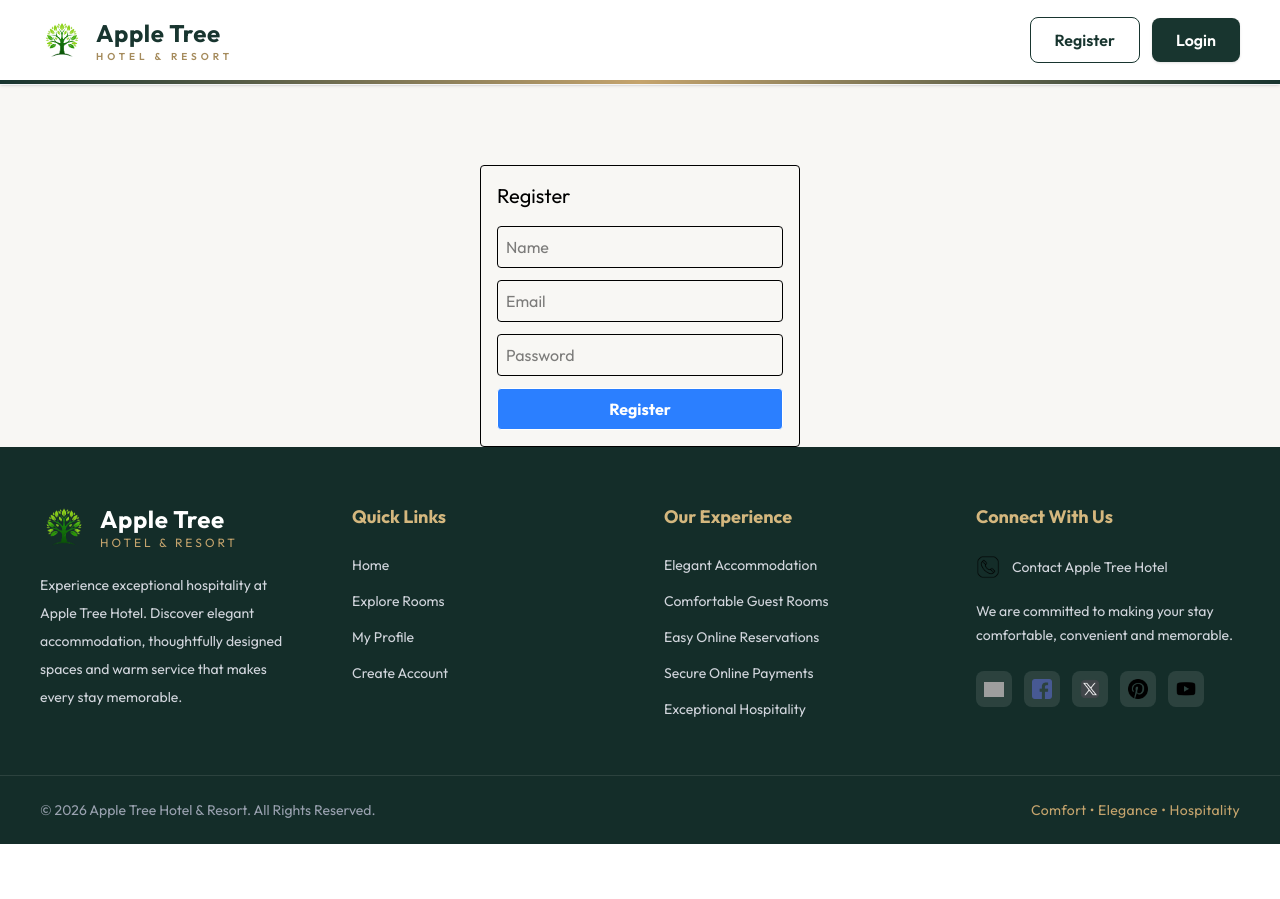
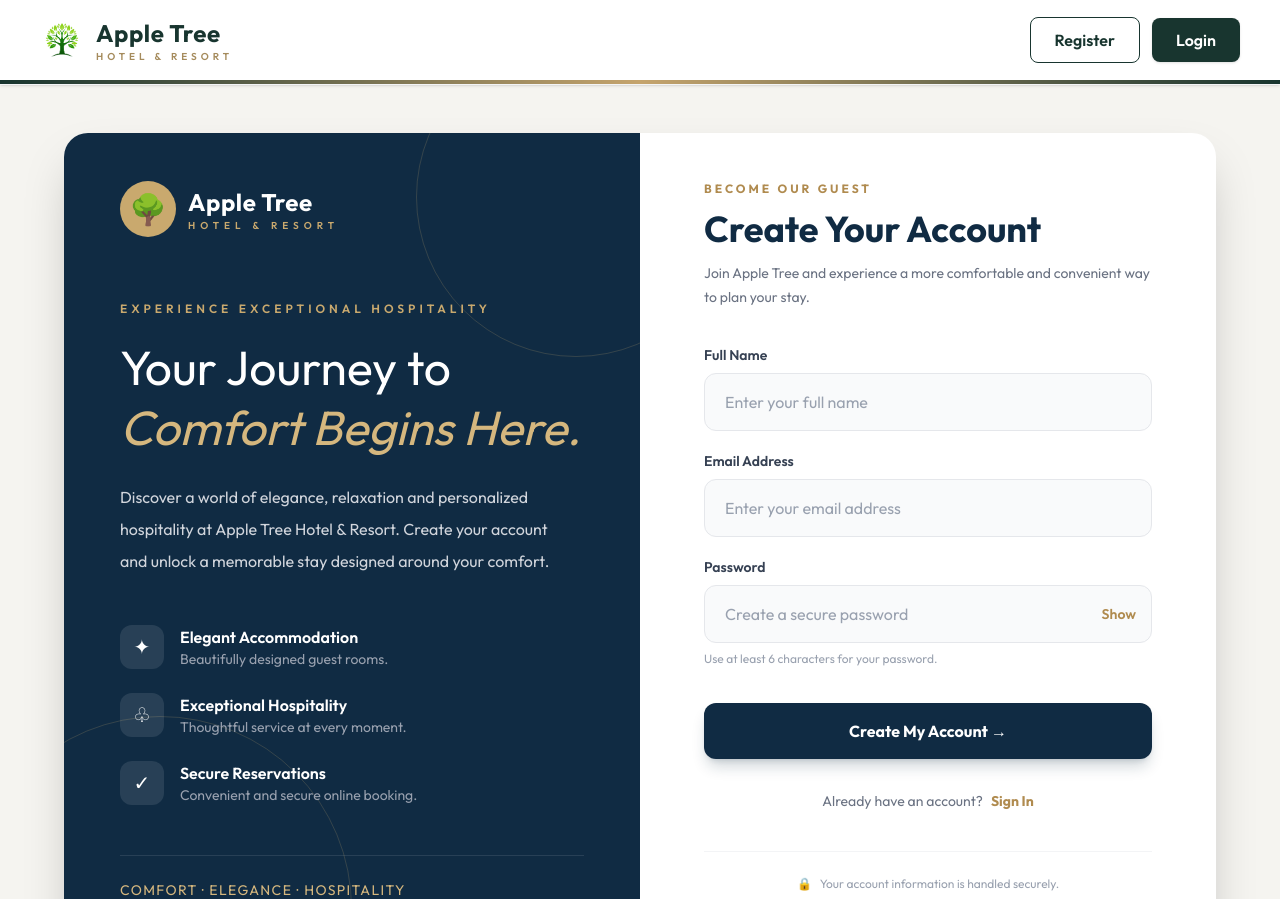
Before and after one commit to Avudaiappan-FSD/fe-hotel, a React (Vite) app: page /register in a window 1280 px wide. Shown: the top 899 px of the page. Before the commit the page ends 844 px from the top, so only its background shows below. Built offline with nearby package versions, Linux system fonts and the light colour scheme; no server answers; grey boxes are pictures that could not be loaded; a web font is replaced by a local one.

Commit message:
register page changed

```diff
--- a/src/pages/Register.jsx
+++ b/src/pages/Register.jsx
@@ -1,8 +1,16 @@
-import { useDispatch, useSelector } from "react-redux"
-import { setName, setEmail, setPassword, selectName, selectEmail, selectPassword } from "../redux/features/auth/registerslice"
+import { useState } from "react";
+import { useDispatch, useSelector } from "react-redux";
+import {
+  setName,
+  setEmail,
+  setPassword,
+  selectName,
+  selectEmail,
+  selectPassword,
+} from "../redux/features/auth/registerslice";
 import authServices from "../services/authServices";
-import { useNavigate } from "react-router-dom"
-import { toast } from "react-toastify"
+import { useNavigate, Link } from "react-router-dom";
+import { toast } from "react-toastify";
 
 const Register = () => {
   const name = useSelector(selectName);
@@ -11,35 +19,332 @@ const Register = () => {
 
   const dispatch = useDispatch();
   const navigate = useNavigate();
+
+  const [loading, setLoading] = useState(false);
+  const [showPassword, setShowPassword] = useState(false);
+
   const handleregister = async (e) => {
     e.preventDefault();
+
+    if (!name?.trim() || !email?.trim() || !password) {
+      toast.error("Please fill in all the required fields.");
+      return;
+    }
+
+    if (password.length < 6) {
+      toast.error("Password must contain at least 6 characters.");
+      return;
+    }
+
     try {
-      const response = await authServices.register({ name, email, password });
-      if (response.status === 200) {
-        console.log('registered successfully');
-        dispatch(setName(''));
-        dispatch(setEmail(''));
-        dispatch(setPassword(''));
-        setTimeout(() => {
-          navigate('/login');
-        }, 300);
+      setLoading(true);
 
+      const response = await authServices.register({
+        name: name.trim(),
+        email: email.trim(),
+        password,
+      });
+
+      if (response.status >= 200 && response.status < 300) {
+        toast.success("Welcome! Your account has been created.");
+
+        dispatch(setName(""));
+        dispatch(setEmail(""));
+        dispatch(setPassword(""));
+
+        navigate("/login", { replace: true });
       }
     } catch (error) {
-      toast.error(error.response.data.message);
+      toast.error(
+        error.response?.data?.message ||
+        "Registration failed. Please try again."
+      );
+    } finally {
+      setLoading(false);
     }
-  }
+  };
+
   return (
-    <div className='max-w-xs mx-auto mt-20 p-4 border rounded'>
-      <h2 className='text-xl mb-4'>Register</h2>
-      <form className='flex flex-col space-y-3' onSubmit={handleregister}>
-        <input name='name' type='text' placeholder='Name' className='border p-2 rounded' value={name || ""} onChange={(e) => dispatch(setName(e.target.value))} />
-        <input name='email' type='email' placeholder='Email' className='border p-2 rounded' value={email || ""} onChange={(e) => dispatch(setEmail(e.target.value))} />
-        <input name='password' type='password' placeholder='Password' className='border p-2 rounded' value={password || ""} onChange={(e) => dispatch(setPassword(e.target.value))} />
-        <button type='submit' className='bg-blue-500 border p-2 rounded text-white font-bold'>Register</button>
-      </form>
+    <div className="min-h-screen bg-[#f5f4f0] flex items-center justify-center px-4 py-12">
+
+      <div className="w-full max-w-6xl bg-white rounded-3xl overflow-hidden shadow-2xl grid grid-cols-1 lg:grid-cols-2">
+
+        {/* LEFT - HOTEL INTRODUCTION */}
+
+        <div className="relative bg-[#102b43] text-white px-8 py-12 sm:px-12 lg:px-14 flex flex-col justify-between min-h-[600px] overflow-hidden">
+
+          {/* Decorative Elements */}
+
+          <div className="absolute -top-24 -right-24 w-80 h-80 border border-[#c9a96e]/20 rounded-full"></div>
+
+          <div className="absolute -bottom-32 -left-24 w-96 h-96 border border-[#c9a96e]/20 rounded-full"></div>
+
+          <div className="relative z-10">
+
+            {/* Logo */}
+
+            <div className="flex items-center gap-3 mb-16">
+
+              <div className="w-14 h-14 rounded-full bg-[#c9a96e] flex items-center justify-center text-3xl">
+                🌳
+              </div>
+
+              <div>
+                <h1 className="text-2xl font-bold tracking-wide">
+                  Apple Tree
+                </h1>
+
+                <p className="text-[10px] tracking-[5px] text-[#c9a96e] font-semibold">
+                  HOTEL & RESORT
+                </p>
+              </div>
+
+            </div>
+
+            {/* Welcome Content */}
+
+            <p className="text-[#c9a96e] uppercase tracking-[4px] text-xs font-semibold mb-5">
+              Experience Exceptional Hospitality
+            </p>
+
+            <h2 className="text-4xl sm:text-5xl font-serif leading-tight mb-6">
+              Your Journey to
+              <span className="block text-[#d5b77e] italic">
+                Comfort Begins Here.
+              </span>
+            </h2>
+
+            <p className="text-gray-300 leading-8 text-sm sm:text-base max-w-md">
+              Discover a world of elegance, relaxation and
+              personalized hospitality at Apple Tree Hotel & Resort.
+              Create your account and unlock a memorable stay
+              designed around your comfort.
+            </p>
+
+            {/* Hotel Features */}
+
+            <div className="mt-12 space-y-6">
+
+              <div className="flex items-center gap-4">
+                <div className="w-11 h-11 rounded-xl bg-white/10 flex items-center justify-center text-xl">
+                  ✦
+                </div>
+
+                <div>
+                  <h3 className="font-semibold">
+                    Elegant Accommodation
+                  </h3>
+                  <p className="text-gray-400 text-sm">
+                    Beautifully designed guest rooms.
+                  </p>
+                </div>
+              </div>
+
+              <div className="flex items-center gap-4">
+                <div className="w-11 h-11 rounded-xl bg-white/10 flex items-center justify-center text-xl">
+                  ♧
+                </div>
+
+                <div>
+                  <h3 className="font-semibold">
+                    Exceptional Hospitality
+                  </h3>
+                  <p className="text-gray-400 text-sm">
+                    Thoughtful service at every moment.
+                  </p>
+                </div>
+              </div>
+
+              <div className="flex items-center gap-4">
+                <div className="w-11 h-11 rounded-xl bg-white/10 flex items-center justify-center text-xl">
+                  ✓
+                </div>
+
+                <div>
+                  <h3 className="font-semibold">
+                    Secure Reservations
+                  </h3>
+                  <p className="text-gray-400 text-sm">
+                    Convenient and secure online booking.
+                  </p>
+                </div>
+              </div>
+
+            </div>
+
+          </div>
+
+          {/* Bottom Text */}
+
+          <div className="relative z-10 mt-12 pt-6 border-t border-white/10">
+
+            <p className="text-[#d5b77e] text-sm tracking-widest uppercase">
+              Comfort · Elegance · Hospitality
+            </p>
+
+            <p className="text-gray-400 text-xs mt-2">
+              © 2026 Apple Tree Hotel & Resort. All rights reserved.
+            </p>
+
+          </div>
+
+        </div>
+
+        {/* RIGHT - REGISTRATION FORM */}
+
+        <div className="px-6 py-12 sm:px-12 lg:px-16 flex flex-col justify-center">
+
+          <div className="max-w-md w-full mx-auto">
+
+            {/* Form Heading */}
+
+            <div className="mb-9">
+
+              <p className="text-[#b08b4f] uppercase tracking-[3px] text-xs font-bold mb-3">
+                Become Our Guest
+              </p>
+
+              <h2 className="text-3xl sm:text-4xl font-serif font-bold text-[#102b43]">
+                Create Your Account
+              </h2>
+
+              <p className="text-gray-500 mt-3 text-sm leading-6">
+                Join Apple Tree and experience a more comfortable
+                and convenient way to plan your stay.
+              </p>
+
+            </div>
+
+            {/* Registration Form */}
+
+            <form onSubmit={handleregister} className="space-y-5">
+
+              {/* Name */}
+
+              <div>
+                <label className="block text-sm font-semibold text-gray-700 mb-2">
+                  Full Name
+                </label>
+
+                <input
+                  name="name"
+                  type="text"
+                  placeholder="Enter your full name"
+                  autoComplete="name"
+                  required
+                  value={name || ""}
+                  onChange={(e) => dispatch(setName(e.target.value))}
+                  className="w-full px-5 py-4 bg-gray-50 border border-gray-200 rounded-xl outline-none text-gray-800 placeholder-gray-400 transition duration-300 focus:bg-white focus:border-[#b08b4f] focus:ring-4 focus:ring-[#b08b4f]/10"
+                />
+              </div>
+
+              {/* Email */}
+
+              <div>
+                <label className="block text-sm font-semibold text-gray-700 mb-2">
+                  Email Address
+                </label>
+
+                <input
+                  name="email"
+                  type="email"
+                  placeholder="Enter your email address"
+                  autoComplete="email"
+                  required
+                  value={email || ""}
+                  onChange={(e) => dispatch(setEmail(e.target.value))}
+                  className="w-full px-5 py-4 bg-gray-50 border border-gray-200 rounded-xl outline-none text-gray-800 placeholder-gray-400 transition duration-300 focus:bg-white focus:border-[#b08b4f] focus:ring-4 focus:ring-[#b08b4f]/10"
+                />
+              </div>
+
+              {/* Password */}
+
+              <div>
+                <label className="block text-sm font-semibold text-gray-700 mb-2">
+                  Password
+                </label>
+
+                <div className="relative">
+
+                  <input
+                    name="password"
+                    type={showPassword ? "text" : "password"}
+                    placeholder="Create a secure password"
+                    autoComplete="new-password"
+                    required
+                    minLength={6}
+                    value={password || ""}
+                    onChange={(e) => dispatch(setPassword(e.target.value))}
+                    className="w-full px-5 py-4 pr-20 bg-gray-50 border border-gray-200 rounded-xl outline-none text-gray-800 placeholder-gray-400 transition duration-300 focus:bg-white focus:border-[#b08b4f] focus:ring-4 focus:ring-[#b08b4f]/10"
+                  />
+
+                  <button
+                    type="button"
+                    onClick={() => setShowPassword(!showPassword)}
+                    className="absolute right-4 top-1/2 -translate-y-1/2 text-sm font-semibold text-[#b08b4f] hover:text-[#102b43]"
+                  >
+                    {showPassword ? "Hide" : "Show"}
+                  </button>
+
+                </div>
+
+                <p className="text-xs text-gray-400 mt-2">
+                  Use at least 6 characters for your password.
+                </p>
+              </div>
+
+              {/* Submit Button */}
+
+              <button
+                type="submit"
+                disabled={loading}
+                className="w-full mt-4 bg-[#102b43] hover:bg-[#1b405e] disabled:opacity-60 disabled:cursor-not-allowed text-white font-bold py-4 rounded-xl shadow-lg shadow-[#102b43]/20 transition duration-300 hover:-translate-y-0.5"
+              >
+                {loading ? "Creating Account..." : "Create My Account →"}
+              </button>
+
+            </form>
+
+            {/* Login Link */}
+
+            <div className="mt-8 text-center">
+
+              <p className="text-gray-500 text-sm">
+                Already have an account?
+
+                <Link
+                  to="/login"
+                  className="ml-2 font-bold text-[#b08b4f] hover:text-[#102b43] transition"
+                >
+                  Sign In
+                </Link>
+              </p>
+
+            </div>
+
+            {/* Security Information */}
+
+            <div className="mt-10 pt-6 border-t border-gray-100">
+
+              <div className="flex justify-center items-center gap-2 text-gray-400 text-xs">
+                <span>🔒</span>
+                <span>Your account information is handled securely.</span>
+              </div>
+
+              <p className="text-center text-gray-400 text-xs mt-4 tracking-wider">
+                APPLE TREE HOTEL & RESORT
+              </p>
+
+            </div>
+
+          </div>
+
+        </div>
+
+      </div>
+
     </div>
-  )
-}
+  );
+};
 
-export default Register
+export default Register;
```
